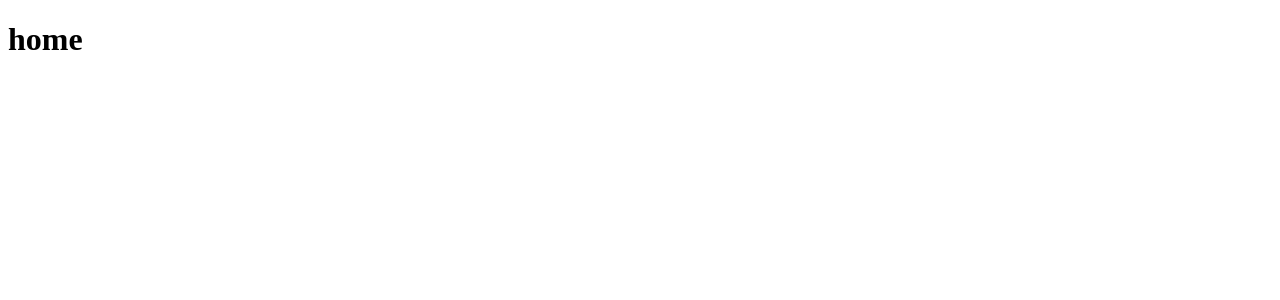
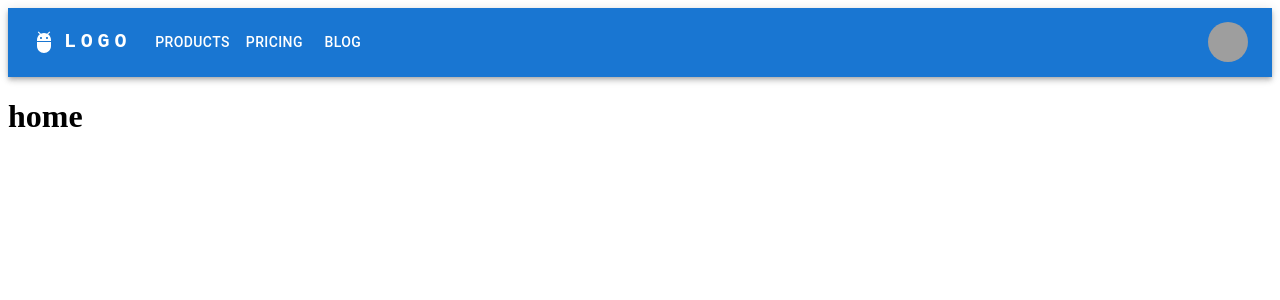
Before and after one commit to RicardoJun10r/SistemaAbstrato_FrontEnd, a React (Create React App) app in the folder systemabstract/: page / in a window 1280 px wide. Shown: the top 300 px of the page. Built offline with nearby package versions, Linux system fonts and the light colour scheme; grey boxes are pictures that could not be loaded.

Commit message:
adicionando vertical navbar component

```diff
--- /dev/null
+++ b/systemabstract/src/components/NavBar/VerticalNavBar.js
@@ -0,0 +1,162 @@
+import * as React from 'react';
+import AppBar from '@mui/material/AppBar';
+import Box from '@mui/material/Box';
+import Toolbar from '@mui/material/Toolbar';
+import IconButton from '@mui/material/IconButton';
+import Typography from '@mui/material/Typography';
+import Menu from '@mui/material/Menu';
+import MenuIcon from '@mui/icons-material/Menu';
+import Container from '@mui/material/Container';
+import Avatar from '@mui/material/Avatar';
+import Button from '@mui/material/Button';
+import Tooltip from '@mui/material/Tooltip';
+import MenuItem from '@mui/material/MenuItem';
+import AdbIcon from '@mui/icons-material/Adb';
+
+const pages = ['Products', 'Pricing', 'Blog'];
+const settings = ['Profile', 'Account', 'Dashboard', 'Logout'];
+
+function VerticalNavBar() {
+  const [anchorElNav, setAnchorElNav] = React.useState(null);
+  const [anchorElUser, setAnchorElUser] = React.useState(null);
+
+  const handleOpenNavMenu = (event) => {
+    setAnchorElNav(event.currentTarget);
+  };
+  const handleOpenUserMenu = (event) => {
+    setAnchorElUser(event.currentTarget);
+  };
+
+  const handleCloseNavMenu = () => {
+    setAnchorElNav(null);
+  };
+
+  const handleCloseUserMenu = () => {
+    setAnchorElUser(null);
+  };
+
+  return (
+    <AppBar position="static">
+      <Container maxWidth="xl">
+        <Toolbar disableGutters>
+          <AdbIcon sx={{ display: { xs: 'none', md: 'flex' }, mr: 1 }} />
+          <Typography
+            variant="h6"
+            noWrap
+            component="a"
+            href="/"
+            sx={{
+              mr: 2,
+              display: { xs: 'none', md: 'flex' },
+              fontFamily: 'monospace',
+              fontWeight: 700,
+              letterSpacing: '.3rem',
+              color: 'inherit',
+              textDecoration: 'none',
+            }}
+          >
+            LOGO
+          </Typography>
+
+          <Box sx={{ flexGrow: 1, display: { xs: 'flex', md: 'none' } }}>
+            <IconButton
+              size="large"
+              aria-label="account of current user"
+              aria-controls="menu-appbar"
+              aria-haspopup="true"
+              onClick={handleOpenNavMenu}
+              color="inherit"
+            >
+              <MenuIcon />
+            </IconButton>
+            <Menu
+              id="menu-appbar"
+              anchorEl={anchorElNav}
+              anchorOrigin={{
+                vertical: 'bottom',
+                horizontal: 'left',
+              }}
+              keepMounted
+              transformOrigin={{
+                vertical: 'top',
+                horizontal: 'left',
+              }}
+              open={Boolean(anchorElNav)}
+              onClose={handleCloseNavMenu}
+              sx={{
+                display: { xs: 'block', md: 'none' },
+              }}
+            >
+              {pages.map((page) => (
+                <MenuItem key={page} onClick={handleCloseNavMenu}>
+                  <Typography textAlign="center">{page}</Typography>
+                </MenuItem>
+              ))}
+            </Menu>
+          </Box>
+          <AdbIcon sx={{ display: { xs: 'flex', md: 'none' }, mr: 1 }} />
+          <Typography
+            variant="h5"
+            noWrap
+            component="a"
+            href=""
+            sx={{
+              mr: 2,
+              display: { xs: 'flex', md: 'none' },
+              flexGrow: 1,
+              fontFamily: 'monospace',
+              fontWeight: 700,
+              letterSpacing: '.3rem',
+              color: 'inherit',
+              textDecoration: 'none',
+            }}
+          >
+            LOGO
+          </Typography>
+          <Box sx={{ flexGrow: 1, display: { xs: 'none', md: 'flex' } }}>
+            {pages.map((page) => (
+              <Button
+                key={page}
+                onClick={handleCloseNavMenu}
+                sx={{ my: 2, color: 'white', display: 'block' }}
+              >
+                {page}
+              </Button>
+            ))}
+          </Box>
+
+          <Box sx={{ flexGrow: 0 }}>
+            <Tooltip title="Open settings">
+              <IconButton onClick={handleOpenUserMenu} sx={{ p: 0 }}>
+                <Avatar alt="Remy Sharp" src="/static/images/avatar/2.jpg" />
+              </IconButton>
+            </Tooltip>
+            <Menu
+              sx={{ mt: '45px' }}
+              id="menu-appbar"
+              anchorEl={anchorElUser}
+              anchorOrigin={{
+                vertical: 'top',
+                horizontal: 'right',
+              }}
+              keepMounted
+              transformOrigin={{
+                vertical: 'top',
+                horizontal: 'right',
+              }}
+              open={Boolean(anchorElUser)}
+              onClose={handleCloseUserMenu}
+            >
+              {settings.map((setting) => (
+                <MenuItem key={setting} onClick={handleCloseUserMenu}>
+                  <Typography textAlign="center">{setting}</Typography>
+                </MenuItem>
+              ))}
+            </Menu>
+          </Box>
+        </Toolbar>
+      </Container>
+    </AppBar>
+  );
+}
+export default VerticalNavBar;
--- a/systemabstract/src/pages/Home/home.js
+++ b/systemabstract/src/pages/Home/home.js
@@ -1,8 +1,10 @@
 import React from "react";
+import VerticalNavBar from "../../components/NavBar/VerticalNavBar";
 
 const Home = () => {
     return(
         <div>
+            <VerticalNavBar/>
             <h1>
                 home
             </h1>
```
